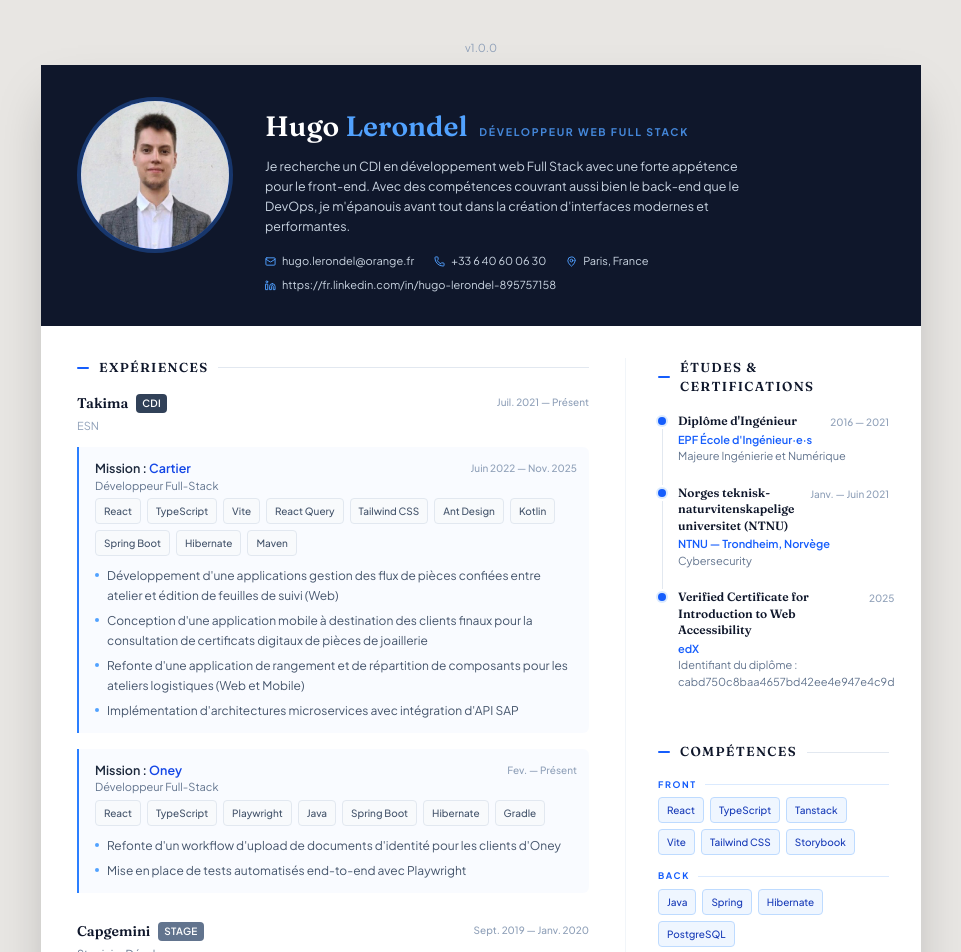
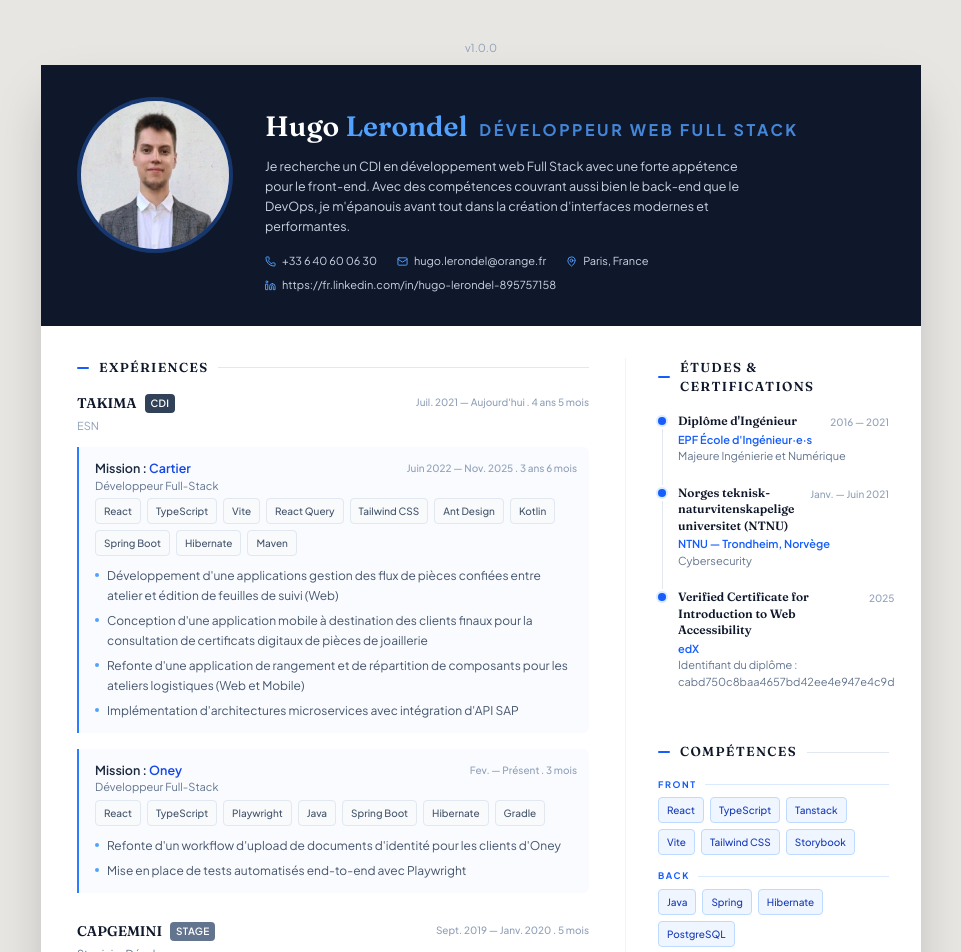
Before and after one commit to hugo-lerondel/cv, a React (Vite) app: page / in a window 1280 px wide. Shown: the top 952 px of the page, without its empty margins (159-1120 px from the left). Built offline with nearby package versions, Linux system fonts and the light colour scheme.

Commit message:
feat: add info

```diff
--- a/src/app/components/Header.tsx
+++ b/src/app/components/Header.tsx
@@ -32,7 +32,7 @@ export function Header() {
 							{profile.firstName}{" "}
 							<span className="text-blue-400">{profile.lastName}</span>
 						</h1>
-						<span className="text-[10.5px] font-bold uppercase tracking-[0.16em] text-blue-400/80">
+						<span className="text-[16px] font-bold uppercase tracking-[0.16em] text-blue-400/80">
 							{profile.title}
 						</span>
 					</div>
--- a/src/data/cv-data.ts
+++ b/src/data/cv-data.ts
@@ -10,12 +10,12 @@ export const profile = {
 	intro:
 		"Je recherche un CDI en développement web Full Stack avec une forte appétence pour le front-end. Avec des compétences couvrant aussi bien le back-end que le DevOps, je m'épanouis avant tout dans la création d'interfaces modernes et performantes.",
 	contacts: [
+		{ icon: Phone, label: "+33 6 40 60 06 30", href: "tel:+33640600630" },
 		{
 			icon: Mail,
 			label: "hugo.lerondel@orange.fr",
 			href: "mailto:hugo.lerondel@orange.fr",
 		},
-		{ icon: Phone, label: "+33 6 40 60 06 30", href: "tel:+33640600630" },
 		{ icon: MapPin, label: "Paris, France", href: null },
 		// { icon: Globe, label: "alexandre-martin.dev", href: "#" },
 		// { icon: Github, label: "github.com/alex-martin", href: "#" },
@@ -32,16 +32,16 @@ export const profile = {
 export const experiences = [
 	{
 		id: "takima",
-		company: "Takima",
+		company: "TAKIMA",
 		companyType: "ESN",
 		contractType: "CDI",
-		period: "Juil. 2021 — Présent",
+		period: "Juil. 2021 — Aujourd'hui . 4 ans 5 mois",
 		location: "Paris",
 		missions: [
 			{
 				client: "Cartier",
 				role: "Développeur Full-Stack",
-				period: "Juin 2022 — Nov. 2025",
+				period: "Juin 2022 — Nov. 2025 . 3 ans 6 mois",
 				stack: [
 					"React",
 					"TypeScript",
@@ -64,7 +64,7 @@ export const experiences = [
 			{
 				client: "Oney",
 				role: "Développeur Full-Stack",
-				period: "Fev. — Présent",
+				period: "Fev. — Présent . 3 mois",
 				stack: [
 					"React",
 					"TypeScript",
@@ -83,10 +83,10 @@ export const experiences = [
 	},
 	{
 		id: "capgemini",
-		company: "Capgemini",
+		company: "CAPGEMINI",
 		contractType: "Stage Elève Ingénieur",
 		role: "Stagiaire Développeur",
-		period: "Sept. 2019 — Janv. 2020",
+		period: "Sept. 2019 — Janv. 2020 . 5 mois",
 		location: "Issy-les-Moulineaux",
 		stack: ["Python", "Keras", "Tensorflow"],
 		bullets: [
```
